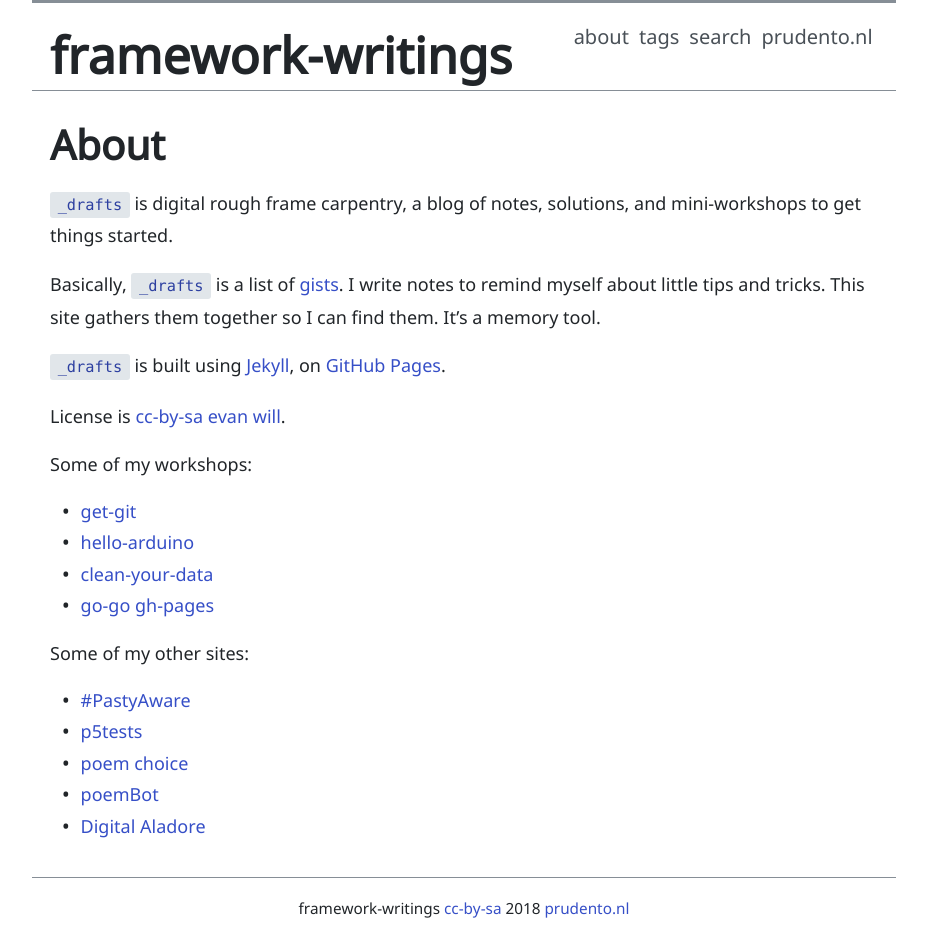
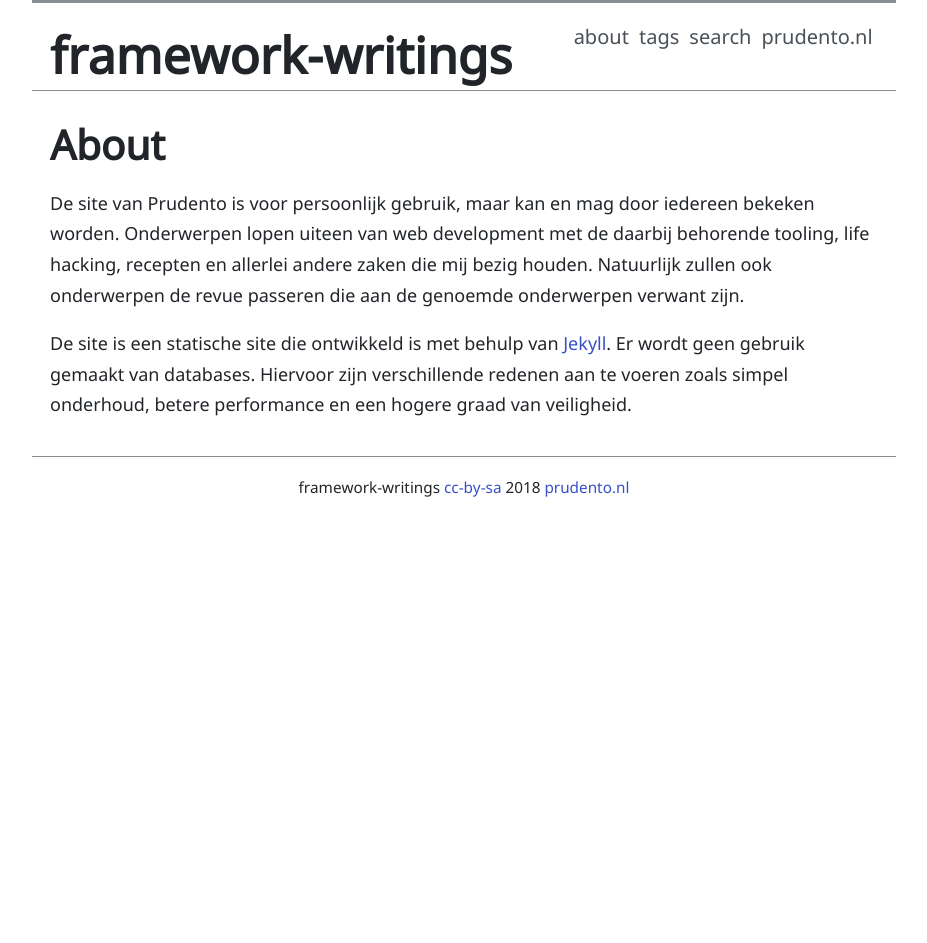
Before and after one commit to Prudento-NL/framework-writings-with-notes, a Jekyll site: the page built from about.md, in a window 1280 px wide. Shown: the whole page, without its empty margins (176-1103 px from the left). Built offline with Jekyll 4.4.1, drawn with Linux system fonts in a browser that asks for light colours; after the commit the page ends 900 px from its top, so only the background shows below that.

Commit message:
update text

```diff
--- a/about.md
+++ b/about.md
@@ -1,28 +1,10 @@
 ---
+layout: page
 title: About
-layout: page
+permalink: /about/
 ---
+De site van Prudento is voor persoonlijk gebruik, maar kan en mag door iedereen bekeken worden. Onderwerpen lopen uiteen van web development met de daarbij behorende tooling, life hacking, recepten en allerlei andere zaken die mij bezig houden. Natuurlijk zullen ook onderwerpen de revue passeren die aan de genoemde onderwerpen verwant zijn.
 
-`_drafts` is digital rough frame carpentry, a blog of notes, solutions, and mini-workshops to get things started.
+De site is een statische site die ontwikkeld is met behulp van [Jekyll]. Er wordt geen gebruik gemaakt van databases. Hiervoor zijn verschillende redenen aan te voeren zoals simpel onderhoud, betere performance en een hogere graad van veiligheid.
 
-Basically, `_drafts` is a list of [gists](https://gist.github.com/).
-I write notes to remind myself about little tips and tricks.
-This site gathers them together so I can find them.
-It's a memory tool.
-
-`_drafts` is built using [Jekyll](https://jekyllrb.com/), on [GitHub Pages](https://pages.github.com/).
-
-License is <a href="https://creativecommons.org/licenses/by-sa/4.0/" target="_blank" title="license">cc-by-sa</a> [evan will](https://github.com/evanwill).
-
-Some of my workshops:
-- [get-git](https://evanwill.github.io/get-git/)
-- [hello-arduino](https://evanwill.github.io/hello-arduino/)
-- [clean-your-data](https://evanwill.github.io/clean-your-data/)
-- [go-go gh-pages](https://evanwill.github.io/go-go-ghpages/)
-
-Some of my other sites:
-- [#PastyAware](https://evanwill.github.io/pastyAware/)
-- [p5tests](https://evanwill.github.io/p5tests/index.html)
-- [poem choice](https://uidaholib.github.io/poemchoice/)
-- [poemBot](https://github.com/evanwill/poemBot)
-- [Digital Aladore](https://digitalaladore.wordpress.com/)
+[Jekyll]: https://jekyllrb.com/ "https://jekyllrb.com/"
```
Also changed, not shown: _notes/template.md (+2 -2 lines), README.md.
